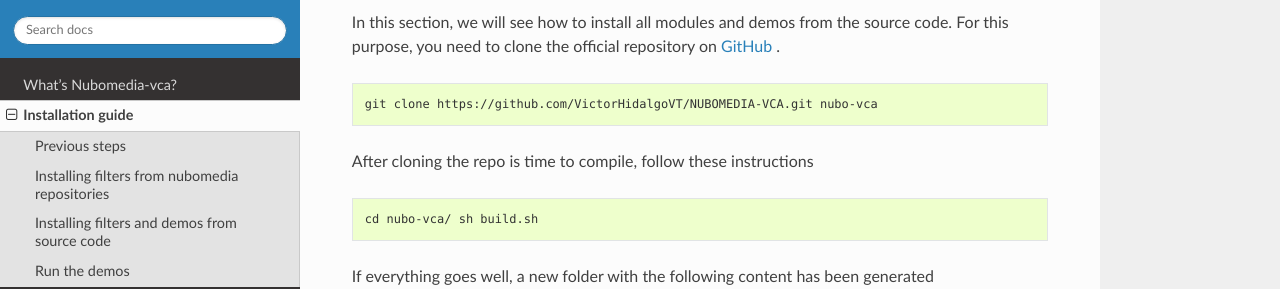
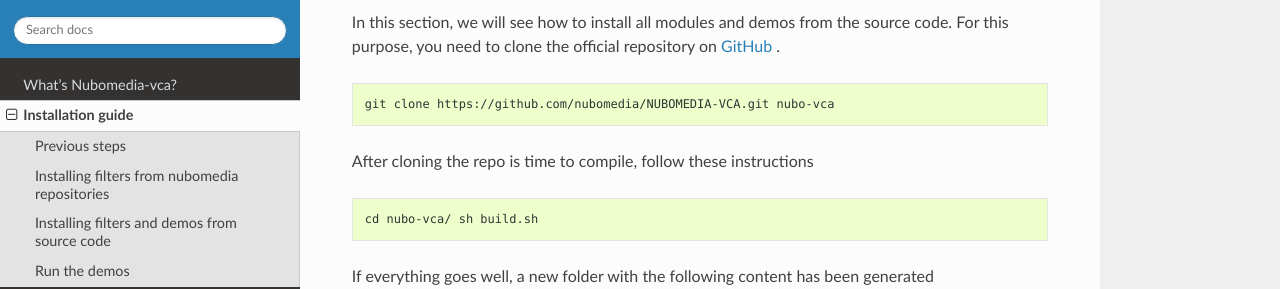
Before and after one commit to VictorHidalgoVT/DOC-NUBOMEDIA-VCA, a Sphinx documentation site: the page built from source/installation_guide.rst, in a window 1280 px wide and 900 px high, scrolled down 695 px. Shown: the part 163-452 px from the top of the window. Built offline with Sphinx 7.4.7 and the Read the Docs theme 2.0.0, drawn with Linux system fonts in a browser that asks for light colours; some of the changed lines change nothing that is shown.

Commit message:
Correct GitHub repository URL

```diff
--- a/source/installation_guide.rst
+++ b/source/installation_guide.rst
@@ -43,11 +43,11 @@ Installing filters and demos from source code
 
 In this section, we will see how to install all modules and demos from the
 source code. For this purpose, you need to clone the official repository on
-`GitHub  <https://github.com/VictorHidalgoVT/NUBOMEDIA-VCA>`__ .
+`GitHub  <https://github.com/nubomedia/NUBOMEDIA-VCA>`__ .
 
 .. sourcecode:: console
 
-  git clone https://github.com/VictorHidalgoVT/NUBOMEDIA-VCA.git nubo-vca
+  git clone https://github.com/nubomedia/NUBOMEDIA-VCA.git nubo-vca
 
 After cloning the repo is time to compile, follow these instructions
 
```
